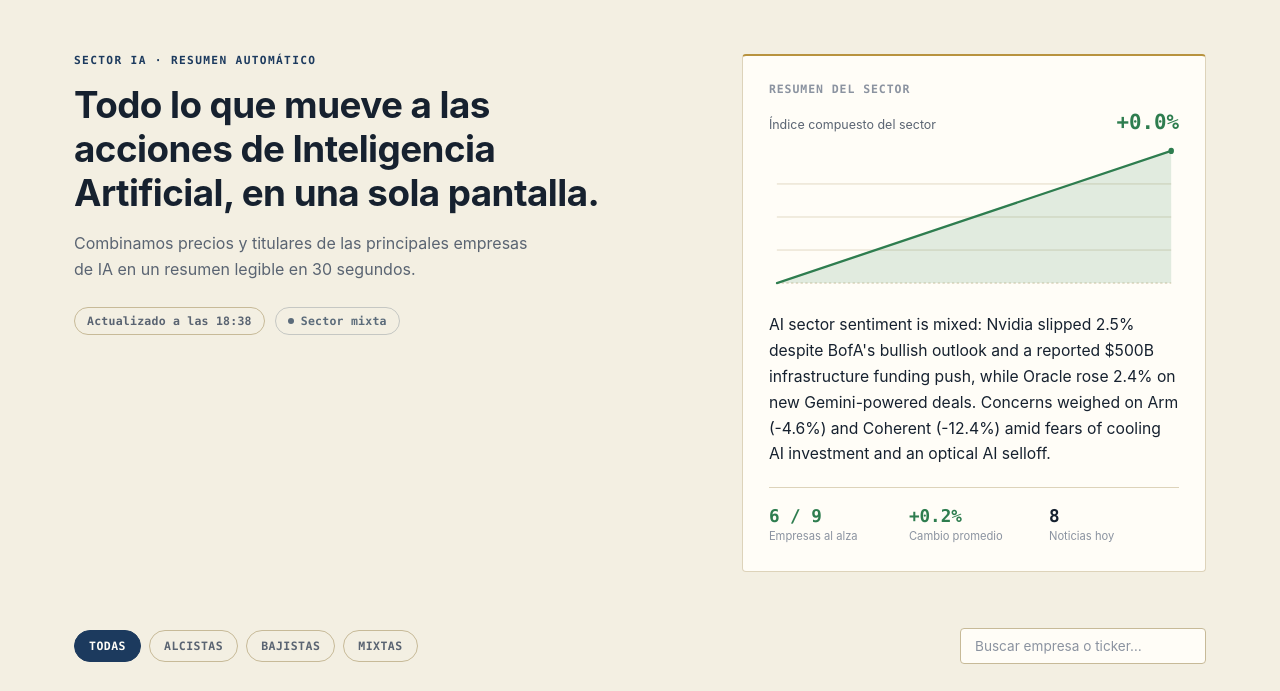
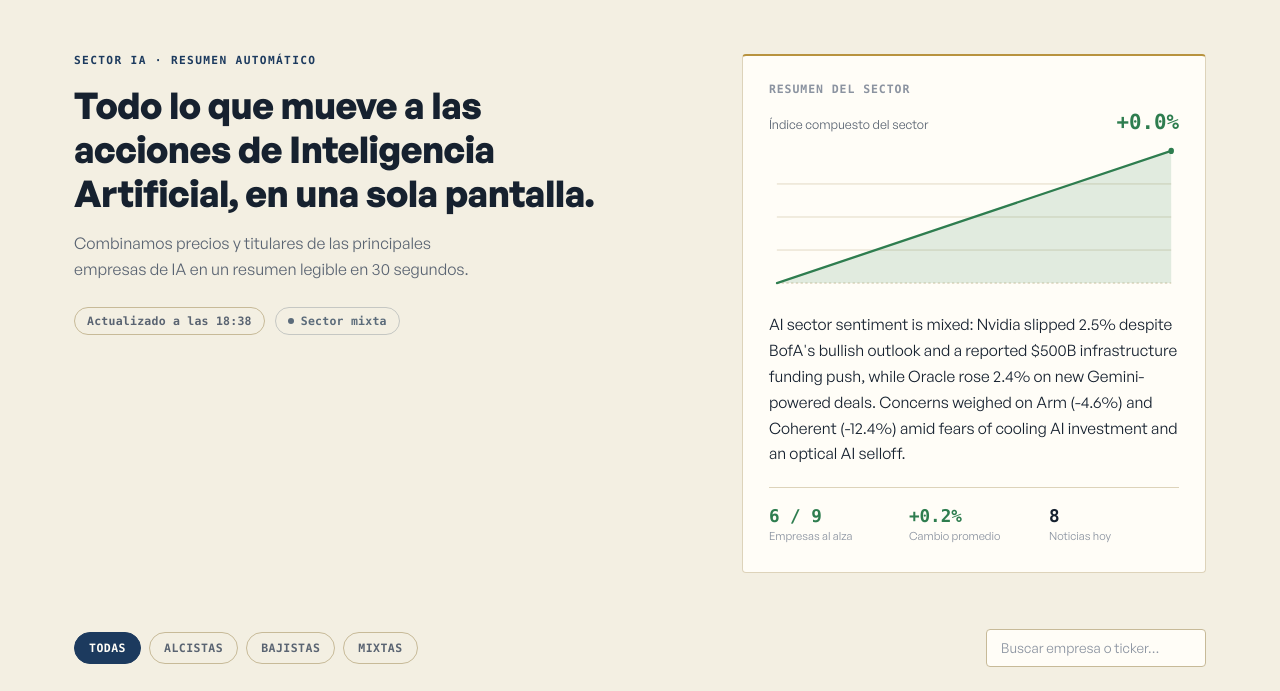
Before and after one commit to Scott1z/ai-stocks-pulse, a plain HTML site: page index.html in a window 1280 px wide. Shown: the part 109-800 px from the top of the page. Drawn offline with Linux system fonts and the light colour scheme.

Commit message:
Self-host General Sans instead of the OS system font stack
Actual SF Pro isn't redistributable on the open web; General Sans is
the well-known open-license alternative with the same precise,
considered character, and self-hosting it means the page reads the
same everywhere instead of falling back to Segoe UI (Windows) or
Roboto (Android). Added to the service worker's cached core assets
for offline PWA use.

```diff
--- a/DESIGN.md
+++ b/DESIGN.md
@@ -22,13 +22,13 @@
   mixed-slate-dim: "rgba(91, 107, 122, 0.1)"
 typography:
   display:
-    fontFamily: "-apple-system, BlinkMacSystemFont, 'Segoe UI', Roboto, Helvetica, Arial, sans-serif"
+    fontFamily: "'General Sans', -apple-system, BlinkMacSystemFont, 'Segoe UI', Roboto, Helvetica, Arial, sans-serif"
     fontSize: "clamp(1.6rem, 3vw, 2.3rem)"
     fontWeight: 700
     lineHeight: 1.2
     letterSpacing: "-0.015em"
   body:
-    fontFamily: "-apple-system, BlinkMacSystemFont, 'Segoe UI', Roboto, Helvetica, Arial, sans-serif"
+    fontFamily: "'General Sans', -apple-system, BlinkMacSystemFont, 'Segoe UI', Roboto, Helvetica, Arial, sans-serif"
     fontSize: "0.98rem"
     fontWeight: 400
     lineHeight: 1.65
@@ -128,8 +128,10 @@
 
 ## Typography
 
-**Display Font:** -apple-system, BlinkMacSystemFont, "Segoe UI", Roboto, Helvetica, Arial, sans-serif (system sans)
-**Body Font:** same system sans stack as Display
+**Display Font:** General Sans (self-hosted, `fonts/GeneralSans-*.woff2`; falls back to the OS system sans if it fails to load)
+**Body Font:** same General Sans stack as Display
+
+General Sans was chosen specifically as an open-license alternative to SF Pro — actual SF Pro isn't redistributable on the open web, and the previous system-font stack fell back to Segoe UI on Windows and Roboto on Android, which read as generic and inconsistent with the "considered instrument" character the rest of the system commits to. Self-hosted (not a CDN link) so it works offline in the PWA and doesn't depend on a third party at runtime.
 **Label/Mono Font:** ui-monospace, "SF Mono", "Cascadia Code", "Roboto Mono", Menlo, Consolas, "Liberation Mono", monospace
 
 **Character:** Two voices doing two different jobs, not one family styled two ways. The system sans reads like prose — the hero headline, the sector summary, news headlines, the modal's article summary. The monospace is the "data voice": every price, every percentage, every ticker, every timestamp, every uppercase label runs through it, in tracked-out capitals. The contrast between the two is the system's main typographic move.
--- a/service-worker.js
+++ b/service-worker.js
@@ -1,4 +1,4 @@
-const CACHE_NAME = "ai-stocks-pulse-v7";
+const CACHE_NAME = "ai-stocks-pulse-v8";
 const CORE_ASSETS = [
   "./",
   "./index.html",
@@ -7,6 +7,10 @@
   "./manifest.json",
   "./icons/icon.svg",
   "./icons/icon-maskable.svg",
+  "./fonts/GeneralSans-Regular.woff2",
+  "./fonts/GeneralSans-Medium.woff2",
+  "./fonts/GeneralSans-Semibold.woff2",
+  "./fonts/GeneralSans-Bold.woff2",
 ];
 
 self.addEventListener("install", (event) => {
--- a/styles.css
+++ b/styles.css
@@ -8,7 +8,41 @@
    scarce second accent (the hero panel's border, brand touches) —
    never used for semantics, which stay green/red/slate. Single
    deliberate theme: this material doesn't have a "dark mode."
+
+   Prose voice: General Sans, self-hosted (see fonts/LICENSE.txt) — the
+   open-license alternative to SF Pro, so the page reads the same
+   considered, precise character everywhere instead of falling back to
+   Segoe UI / Roboto on non-Apple devices.
    --------------------------------------------------------------------- */
+
+@font-face {
+  font-family: "General Sans";
+  src: url("fonts/GeneralSans-Regular.woff2") format("woff2");
+  font-weight: 400;
+  font-style: normal;
+  font-display: swap;
+}
+@font-face {
+  font-family: "General Sans";
+  src: url("fonts/GeneralSans-Medium.woff2") format("woff2");
+  font-weight: 500;
+  font-style: normal;
+  font-display: swap;
+}
+@font-face {
+  font-family: "General Sans";
+  src: url("fonts/GeneralSans-Semibold.woff2") format("woff2");
+  font-weight: 600;
+  font-style: normal;
+  font-display: swap;
+}
+@font-face {
+  font-family: "General Sans";
+  src: url("fonts/GeneralSans-Bold.woff2") format("woff2");
+  font-weight: 700;
+  font-style: normal;
+  font-display: swap;
+}
 
 :root {
   --paper: #f3efe2;
@@ -37,7 +71,7 @@
   --radius-sm: 4px;
   --maxw: 1180px;
 
-  --font-prose: -apple-system, BlinkMacSystemFont, "Segoe UI", Roboto, Helvetica, Arial, sans-serif;
+  --font-prose: "General Sans", -apple-system, BlinkMacSystemFont, "Segoe UI", Roboto, Helvetica, Arial, sans-serif;
   --font-data: ui-monospace, "SF Mono", "Cascadia Code", "Roboto Mono", Menlo, Consolas, "Liberation Mono", monospace;
 
   color-scheme: light;
```
Also changed, not shown: .impeccable/design.json, fonts/GeneralSans-Bold.woff2 (added), fonts/GeneralSans-Medium.woff2 (added), fonts/GeneralSans-Regular.woff2 (added), fonts/GeneralSans-Semibold.woff2 (added), fonts/LICENSE.txt (added).
